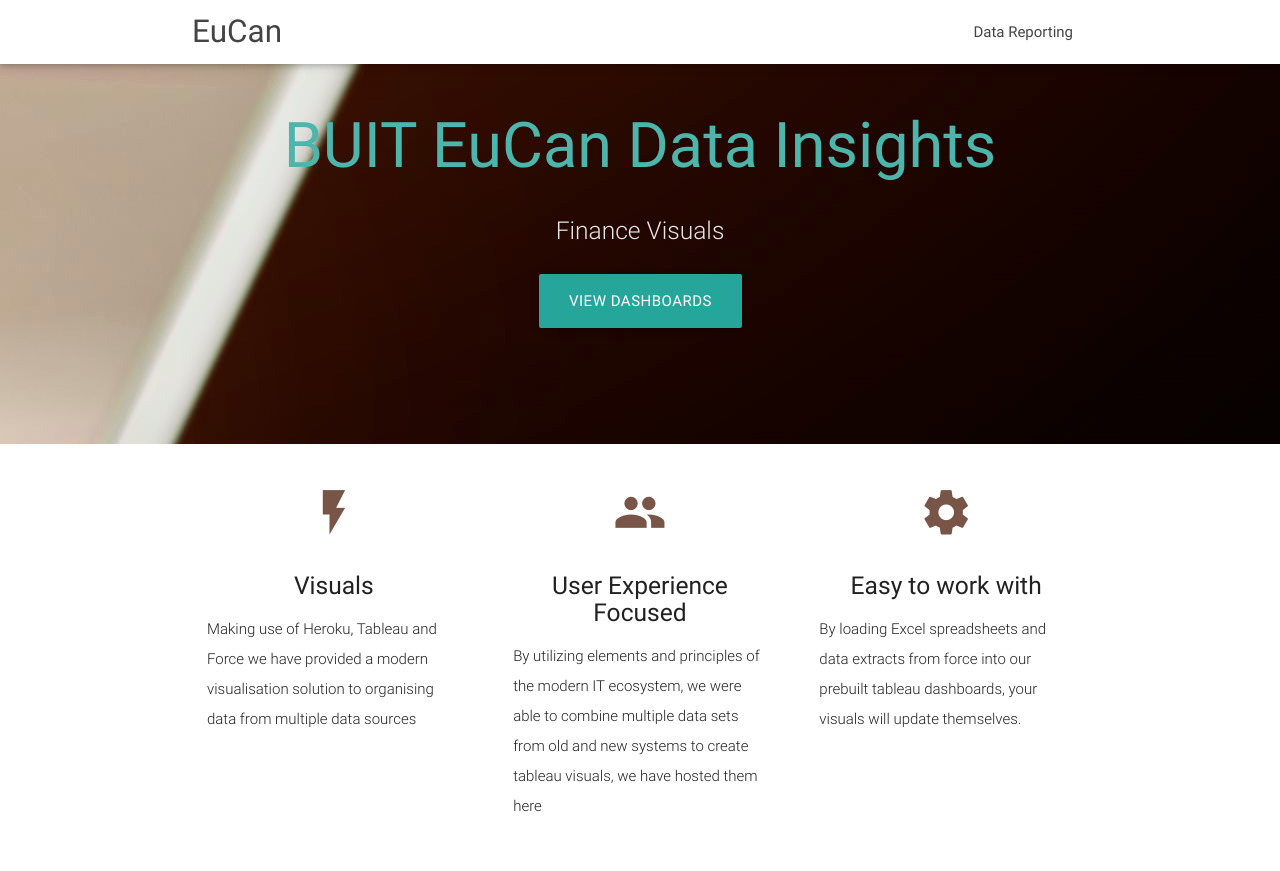
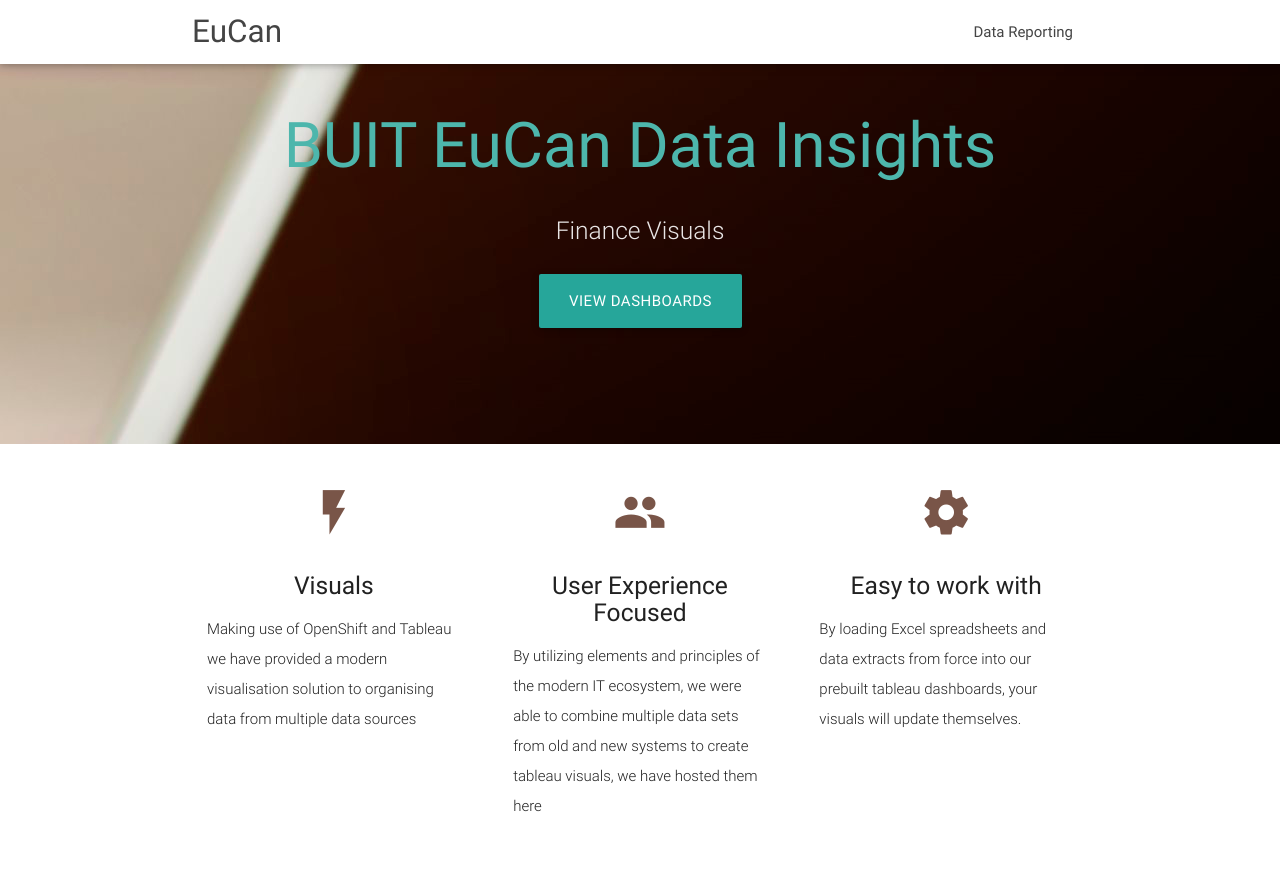
Before and after one commit to ThomasGriffinx/test, a PHP site: page / in a window 1280 px wide. Run offline with PHP 8.4, Linux system fonts and the light colour scheme; some libraries are stand-ins or nearby versions.

Commit message:
Update index.php

```diff
--- a/index.php
+++ b/index.php
@@ -51,7 +51,7 @@
             <h2 class="center brown-text"><i class="material-icons">flash_on</i></h2>
             <h5 class="center">Visuals</h5>
 
-            <p class="light">Making use of Heroku, Tableau and Force we have provided a modern visualisation solution to organising data from multiple data sources</p>
+            <p class="light">Making use of OpenShift and Tableau we have provided a modern visualisation solution to organising data from multiple data sources</p>
           </div>
         </div>
 
```
